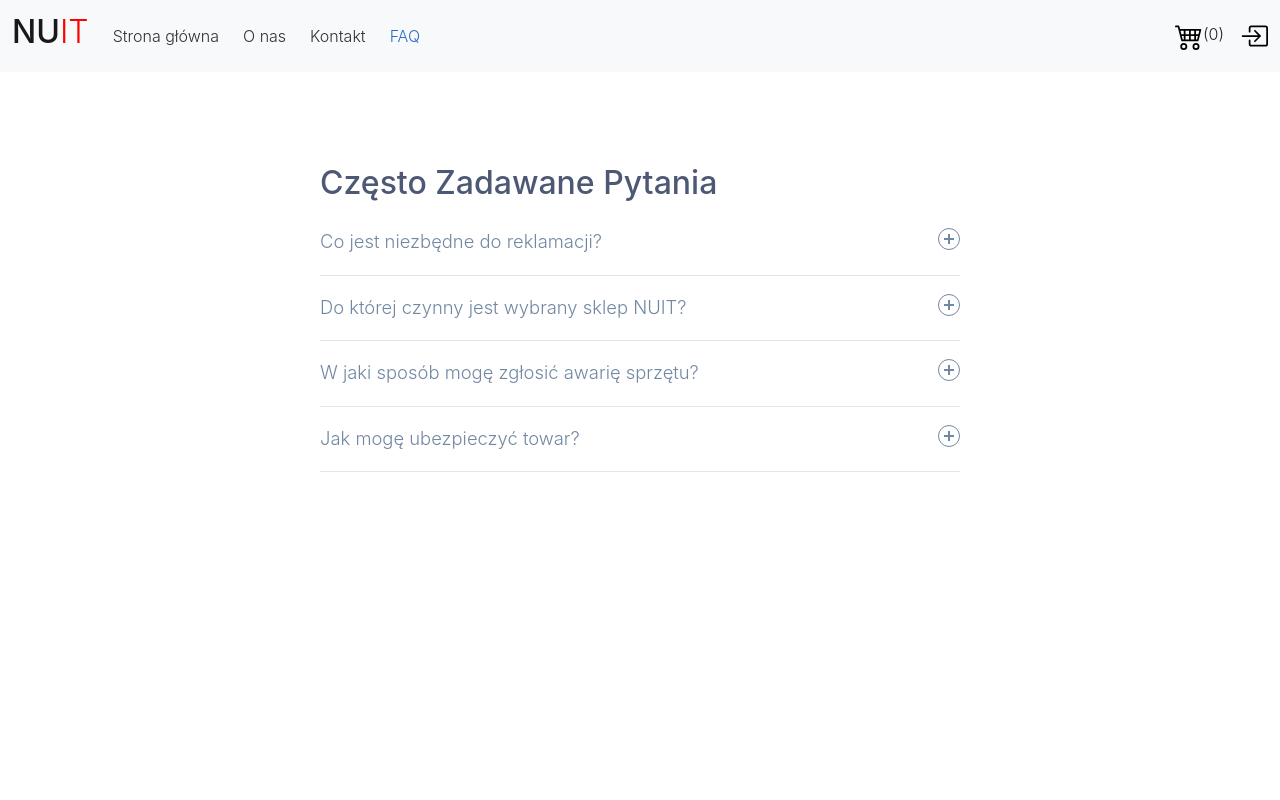
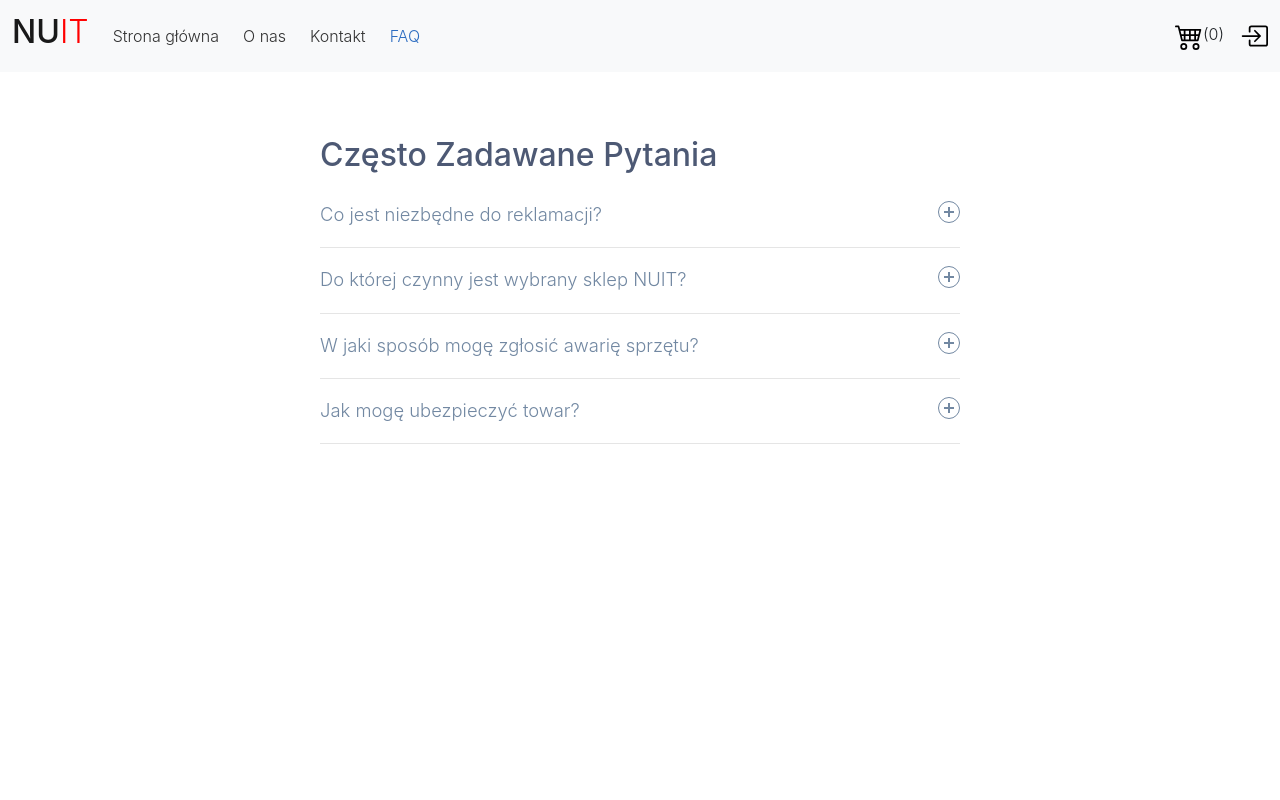
Before and after one commit to bdaf/Internet_shop, a React (Create React App) app in the folder frontend/: page /faq in a window 1280 px wide. Shown: the top 800 px of the page. Built offline with nearby package versions, Linux system fonts and the light colour scheme.

Commit message:
fix navbar

```diff
--- a/frontend/src/components/Navbar/Navbar.js
+++ b/frontend/src/components/Navbar/Navbar.js
@@ -18,12 +18,8 @@ const Navbars = (props) => {
         productList = JSON.parse(localStorage.cartList);
     }
 
-    const logoutHandler = () => {
-        authCtx.logout()
-    }
-
     return (
-        <Navbar fixed="top" bg="light" expand="lg">
+        <Navbar sticky="top" bg="light" expand="lg">
             <Container fluid>
                 <Navbar.Brand> <h2>NU<span style={{ color: "red" }} >IT</span></h2></Navbar.Brand>
                 <Navbar.Toggle aria-controls="navbarScroll" />
--- a/frontend/src/pages/About/About.js
+++ b/frontend/src/pages/About/About.js
@@ -8,7 +8,7 @@ function About() {
     return (
         <>
             <Navbar />
-            <div className={`${styles.mar} ${styles.bodyContainer}`}>
+            <div className={`${styles.bodyContainer}`}>
                 <Row className="m-3">
                     <h1 className="text-center mb-4" >O firmie</h1>
                     <div className="ps-5 pe-5">
--- a/frontend/src/pages/EmployeePanel/EmployeePanel.js
+++ b/frontend/src/pages/EmployeePanel/EmployeePanel.js
@@ -23,7 +23,7 @@ const EmployeePanel = () => {
     return (
         <>
             <Navbar />
-            <div className={`${styles.mar} ${styles.bodyContainer}`}>
+            <div className={`${styles.bodyContainer}`}>
                 <div className="m-4">
                     <Tab.Container id="left-tabs-example" defaultActiveKey="product">
                         <Row>
--- a/frontend/src/pages/FAQ/Faq.js
+++ b/frontend/src/pages/FAQ/Faq.js
@@ -12,7 +12,7 @@ const Faq = () => {
     return (
         <>
             <Navbar />
-            <div className={`${styles.mar} ${styles.bodyContainer}`}>
+            <div className={`${styles.bodyContainer}`}>
                 <div className={styles.container}>
                     <h2>Często Zadawane Pytania</h2>
                     <div className={styles.accordion}>
--- a/frontend/src/pages/FAQ/Faq.module.scss
+++ b/frontend/src/pages/FAQ/Faq.module.scss
@@ -15,7 +15,7 @@ $blue: #03b5d2;
 
 
 .bodyContainer {
-  margin-top: 100px;
+  margin: 0;
   padding: 0;
   font-family: 'Hind', sans-serif;
   background: $bg;
--- a/frontend/src/pages/Home/Home.js
+++ b/frontend/src/pages/Home/Home.js
@@ -72,7 +72,7 @@ const Home = () => {
     return (
         <>
             <Navbar search={true} name={name} onSetName={setName} />
-            <div className={`mt-5 ${styles.bodyContainer}`}>
+            <div className={`${styles.bodyContainer}`}>
                 <Offer />
                 <div className="m-4">
                     <Row>
```
